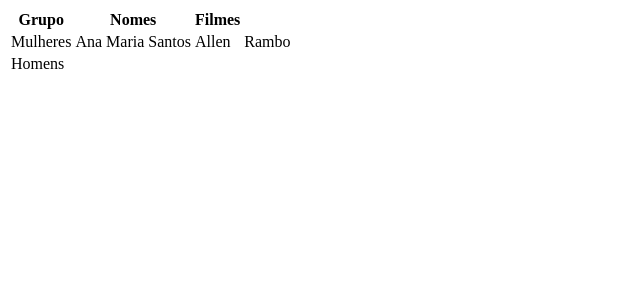
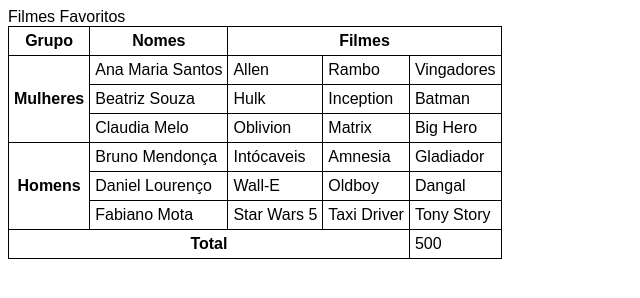
Before and after one commit to giselajaneiro/html-css, a plain HTML site: page exercicios/ex023/tabela006.html in a window 1280 px wide. Shown: the whole page, without its empty margins (0-640 px from the left). Drawn offline with Linux system fonts and the light colour scheme.

Commit message:
criei novoos exercicios

```diff
--- a/exercicios/ex023/tabela006.html
+++ b/exercicios/ex023/tabela006.html
@@ -6,38 +6,76 @@
     <title>Desafio de tabela completa</title>
     <style>
         body {
+            font-family: Arial, Helvetica, sans-serif;
+        }
+        table {
+            border-collapse: collapse;
 
         }
-        table {
+        th, td{
+            border: 1px solid black;
 
-        }
-        th{
+            padding: 5px;
 
         }
 
     </style>
 </head>
 <body>
+    <caption> Filmes Favoritos</caption>
     <table>
        <thead>
         <tr>
-            <th> Grupo</th>
-            <th> Nomes </th>
-            <th> Filmes </th>
+            <th scope="col"> Grupo</th>
+            <th scope="col"> Nomes </th>
+            <th colspan="3" scope="colgroup"> Filmes </th>
         </tr>
     </thead>
     <tbody>
         <tr>
-            <td> Mulheres</td>
+            <th rowspan="3" scope="rowgroup"> Mulheres</th>
             <td> Ana Maria Santos</td>
             <td> Allen</td>
             <td> Rambo</td>
+            <td> Vingadores</td>
 
         </tr>
         <tr>
-            <td> Homens </td>
+            <td> Beatriz Souza </td>
+            <td> Hulk </td>
+            <td> Inception</td>
+            <td> Batman</td>
+        </tr>
+        <tr>
+            <td> Claudia Melo </td>
+            <td> Oblivion </td>
+            <td> Matrix</td>
+            <td> Big Hero</td>
+        </tr>
+        <tr>
+            <th rowspan="3" scope="rowgroup"> Homens </th>
+            <td> Bruno Mendonça </td>
+            <td> Intócaveis</td>
+            <td> Amnesia</td>
+            <td> Gladiador</td>
+        </tr>
+        <tr>
+            <td> Daniel Lourenço </td>
+            <td> Wall-E  </td>
+            <td> Oldboy</td>
+            <td> Dangal</td>
+        </tr>
+        <tr>
+            <td> Fabiano Mota </td>
+            <td> Star Wars 5 </td>
+            <td> Taxi Driver</td>
+            <td> Tony Story</td>
         </tr>
     </tbody>
+    <tfoot>
+        <th colspan="4" scope="row"> Total</th>
+        <td> 500</td>
+    </tfoot>
     </table>
 
 
```
Also changed, not shown: exercicios/ex023/tabela007.html (added, +62 -0 lines).
